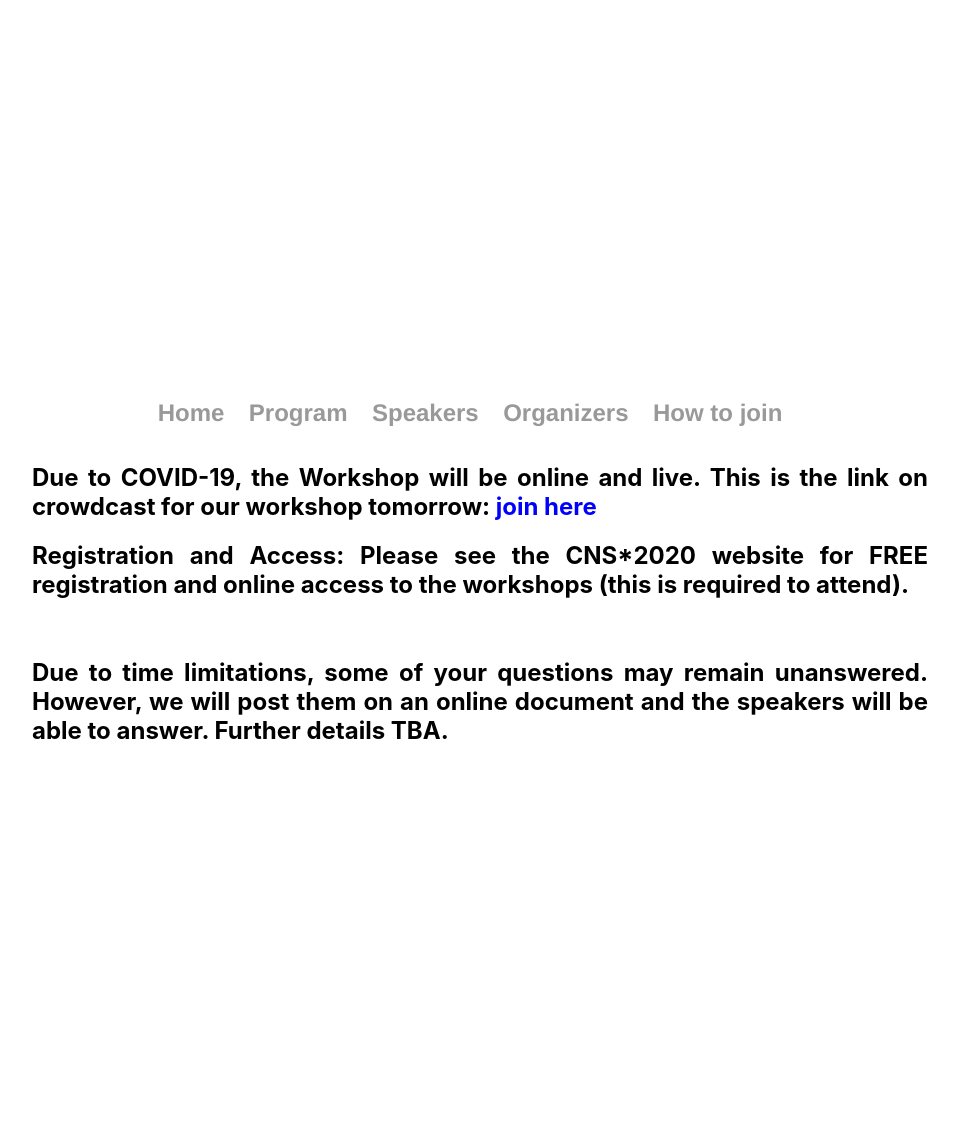
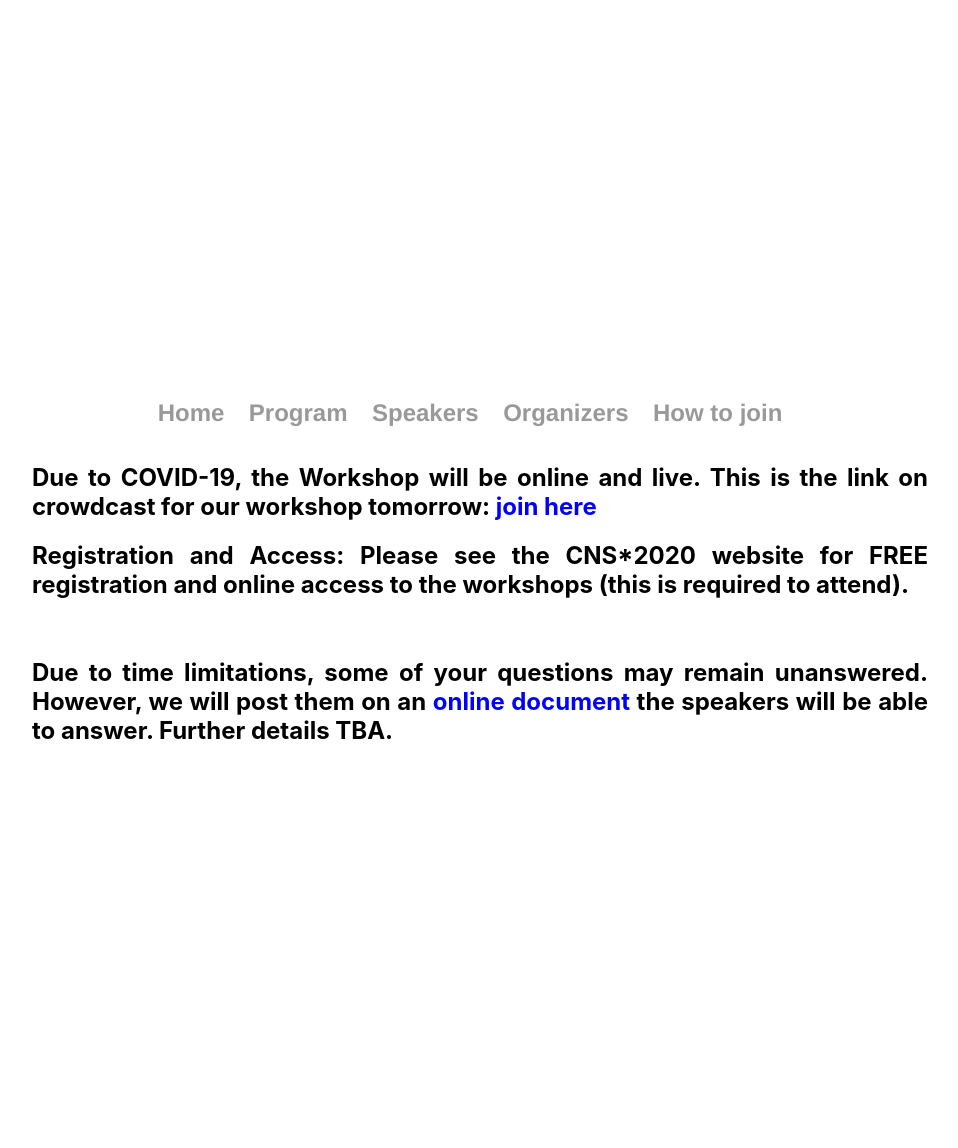
Before and after one commit to spirosChv/ocns2021interneurons, a Jekyll site: the page built from join/index.html, in a window 1280 px wide. Shown: the whole page, without its empty margins (160-1118 px from the left). Built offline with Jekyll 4.4.1, drawn with Linux system fonts in a browser that asks for light colours.

Commit message:
Update index.html

```diff
--- a/join/index.html
+++ b/join/index.html
@@ -8,7 +8,8 @@ title: Speakers
       <h2 style="fonts-size: 16px"> Due to COVID-19, the Workshop will be online and live. This is the link on crowdcast for our workshop tomorrow: <a style="color:blue" href="https://www.crowdcast.io/e/cns2020-w10https://www.crowdcast.io/e/cns2020-w10">join here </a></h2>
       <h2 style="fonts-size: 16px">Registration and Access: Please see the CNS*2020 website for FREE registration and online access to the workshops
       (this is required to attend).</h2>
-      <br> <h2> Due to time limitations, some of your questions may remain unanswered. However, we will post them on an online document and the speakers will be able to answer. Further details TBA. </h2>
+      <br> <h2> Due to time limitations, some of your questions may remain unanswered. However,
+      we will post them on an <a style="color:blue" href="https://docs.google.com/document/d/1WwH22yaE23jrEL12m29t-D4VHrTyU3FhzfOg01VLQbw/edit?usp=sharingand">online document</a> the speakers will be able to answer. Further details TBA. </h2>
 
 
 </div>
```
